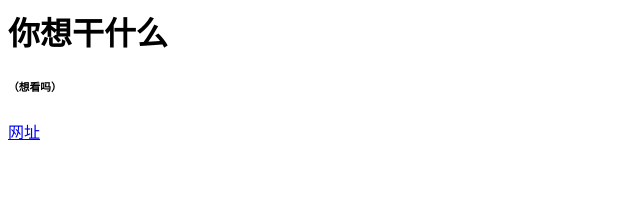
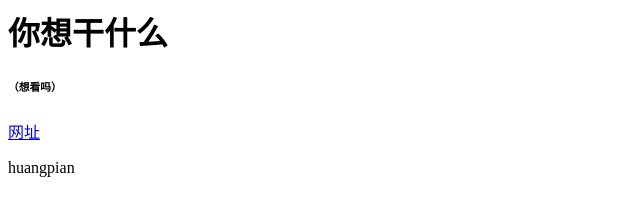
Before and after one commit to zhenghao1113/mp, a plain HTML site: page index.html in a window 1280 px wide. Shown: the full height of the page, 0-640 px from the left. Drawn offline with Linux system fonts and the light colour scheme.

Commit message:
Update and rename 0mp.html to index.html

```diff
--- a/0mp.html
+++ b/index.html
@@ -5,6 +5,6 @@
         <p><a href="https://www.yxjfs.net/?id=56806904">网址</a></p>
     </head>
     <body>
-
+        huangpian
     </body>
 </html>
```
